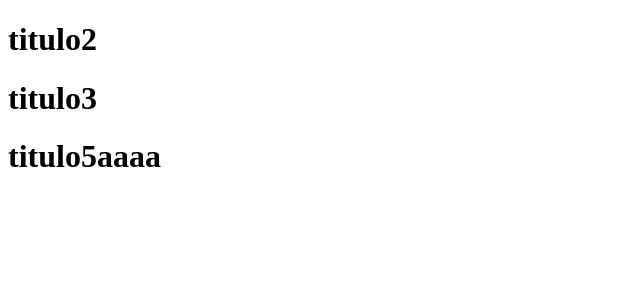
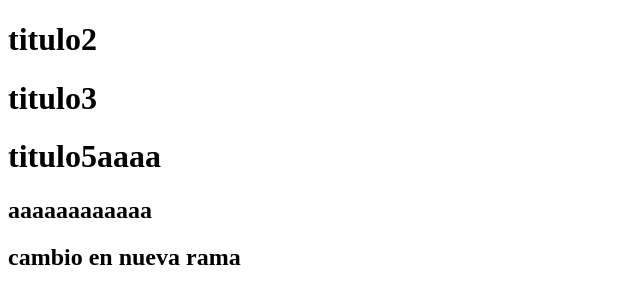
Before and after one commit to pdominicci/git-curso, a plain HTML site: page contactos.html in a window 1280 px wide. Shown: the whole page, without its empty margins (0-640 px from the left). Drawn offline with Linux system fonts and the light colour scheme.

Commit message:
nueva rama

```diff
--- a/contactos.html
+++ b/contactos.html
@@ -9,6 +9,7 @@
     <h1>titulo2</h1>
     <h1>titulo3</h1>
     <h1>titulo5aaaa</h1>
-
+    <h2>aaaaaaaaaaaa</h2>
+    <h2>cambio en nueva rama</h2>
 </body>
 </html>
```
